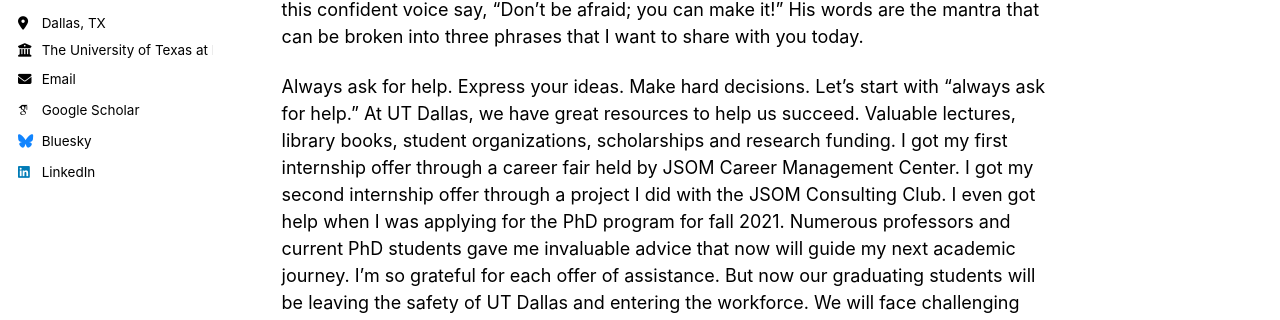
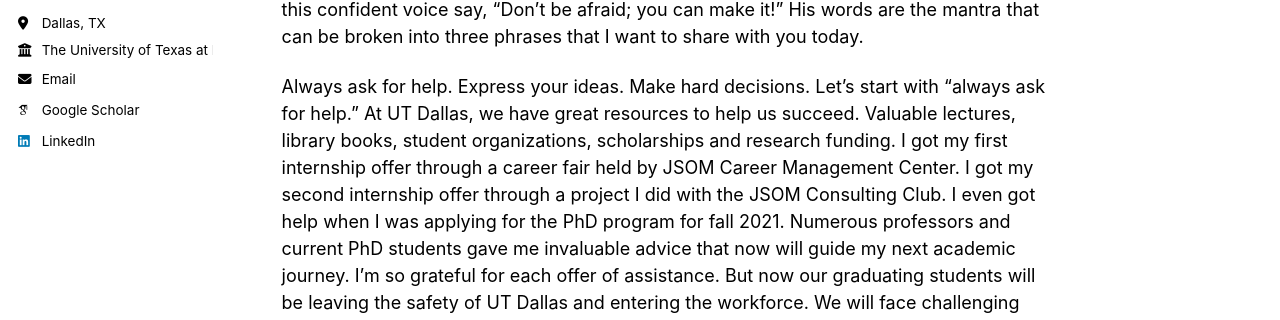
Before and after one commit to qxc2/Katalia_Qiuxia_Chen_v1, a Jekyll site: the page built from _pages/about.md, in a window 1280 px wide. Shown: the part 516-836 px from the top of the page. Built offline with Jekyll 4.4.1, drawn with Linux system fonts in a browser that asks for light colours; some web fonts are replaced.

Commit message:
Update _config.yml

```diff
--- a/_config.yml
+++ b/_config.yml
@@ -32,9 +32,9 @@
   email            : "Qiuxia.Chen@utdallas.edu"
 
   # Academic websites
-  arxiv            : # URL - Update with the correct link to your profile
+ # arxiv            : # URL - Update with the correct link to your profile
+  linkedin         : "https://www.linkedin.com/in/katalia-chen"
   googlescholar    : "https://scholar.google.com/citations?user=PS_CX0AAAAAJ"
-  linkedin         : "https://www.linkedin.com/in/katalia-chen"
  # orcid            : "http://orcid.org/yourorcidurl"
  # semantic         : # URL
 #  pubmed           : "https://www.ncbi.nlm.nih.gov/pubmed/?term=john+snow"
@@ -51,7 +51,7 @@
 
   # Social media
   linkedin         : "katalia-chen"
-  bluesky          : "bsky.app" # Replace this with you Bluesky username
+#  bluesky          : "bsky.app" # Replace this with you Bluesky username
   facebook         : # Username
   flickr           : # Username
   foursquare       : # Username
```
